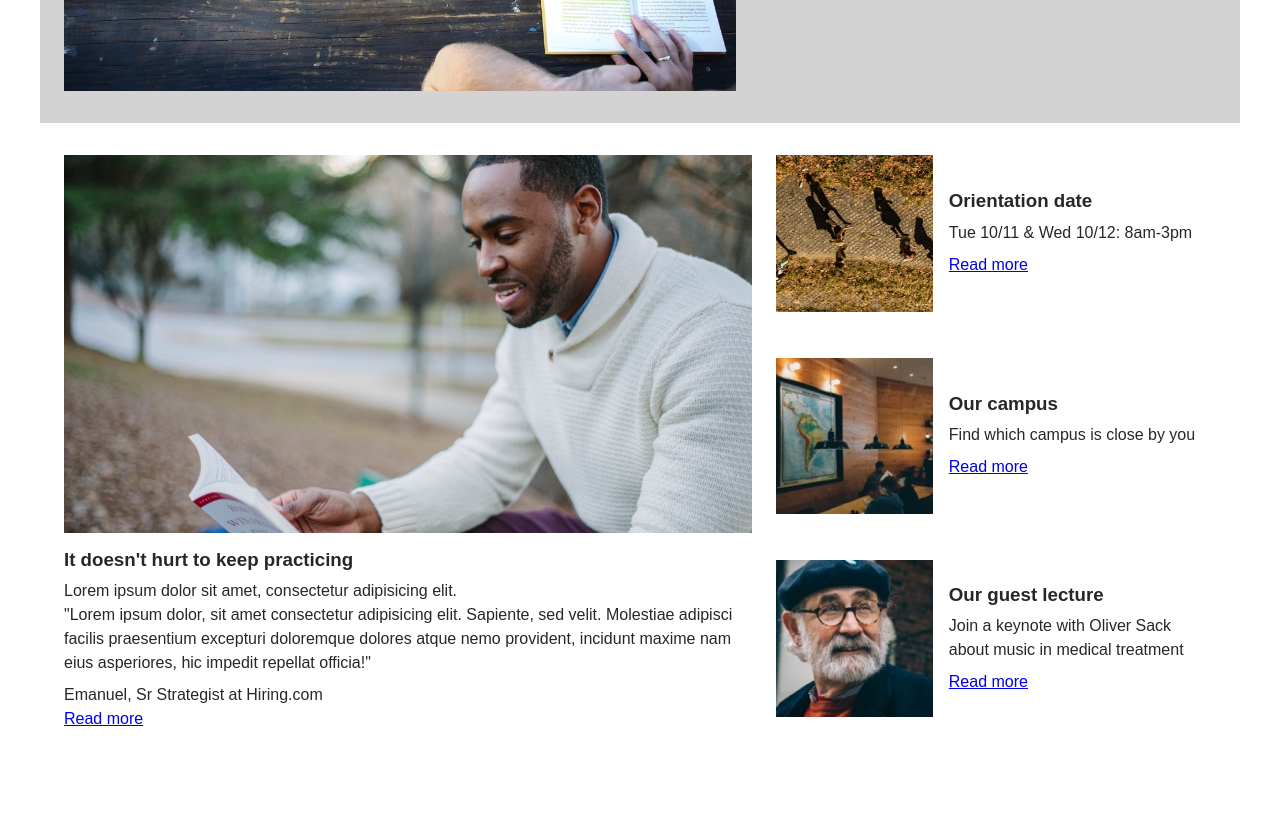
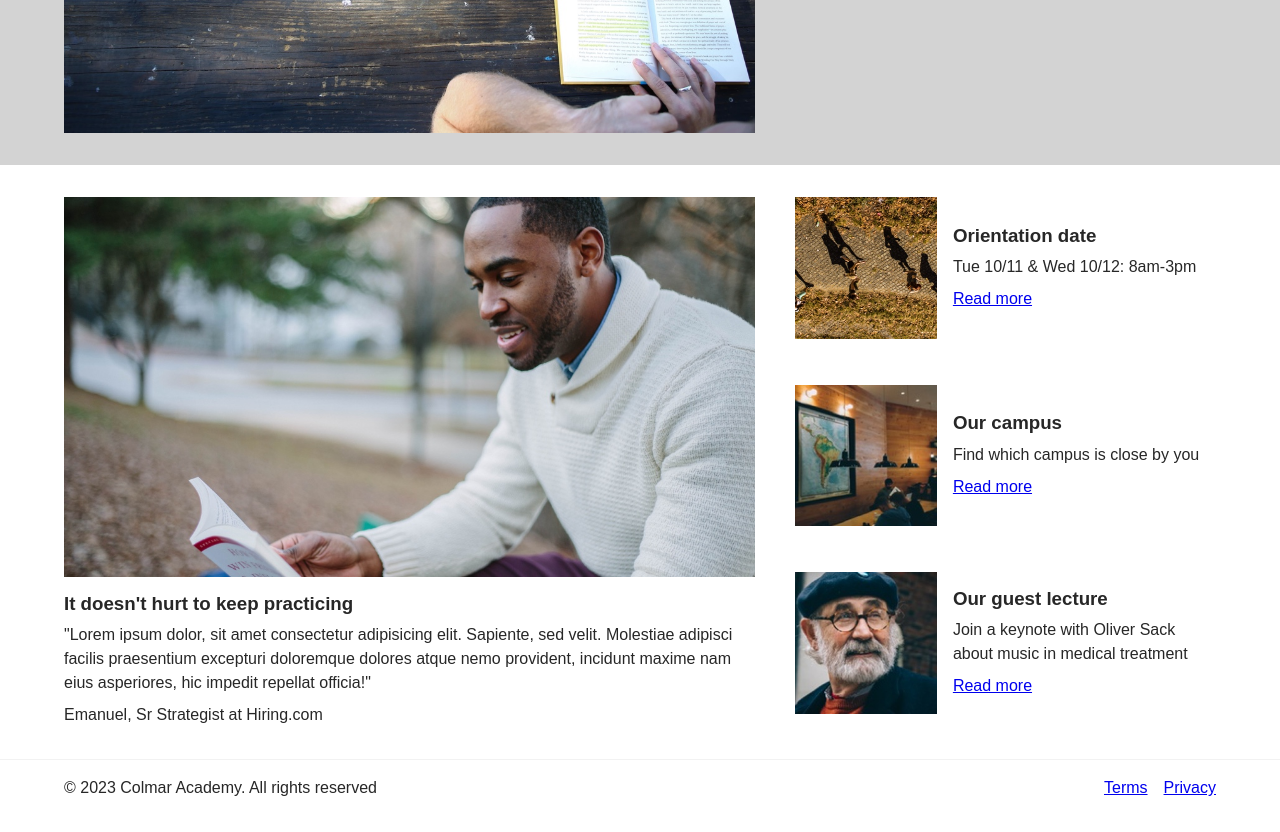
Before and after one commit to ffrosch/codecademy-colmar-academy, a plain HTML site: page index.html in a window 1280 px wide. Shown: the part 481-1313 px from the top of the page. Before the commit the page ends 1244 px from the top, so only its background shows below. Drawn offline with Linux system fonts and the light colour scheme.

Commit message:
feat: transform sections into nested grids
- makes styling section backgrounds over the whole viewport width possible

```diff
--- a/index.html
+++ b/index.html
@@ -21,7 +21,7 @@
   </head>
   <body>
     <header>
-      <nav>
+      <nav class="header__content">
         <menu role="presentation">
           <li>
             <a
@@ -68,6 +68,7 @@
     </header>
     <main>
       <section class="hero">
+        <div class="section__content">
           <img
             src="images/banner.jpg"
             alt="A group of people studying outside"
@@ -79,37 +80,41 @@
             </p>
             <button class="hero__cta">Start here</button>
           </div>
+        </div>
       </section>
       <section class="info">
-        <div class="info-card info-card--highlight">
-          <picture class="info-card__image-container">
+        <div class="section__content">
+          <div class="info__card info__card--highlight">
+            <picture class="info__card__image-container">
               <img
                 src="images/information-main.jpg"
                 alt="A man reading a textbook" />
             </picture>
-          <div class="info-card__content">
-            <h3 class="info-card__title">It doesn't hurt to keep practicing</h3>
-            <p class="info-card__preview">
+            <div class="info__card__content">
+              <h3 class="info__card__title">
+                It doesn't hurt to keep practicing
+              </h3>
+              <p class="info__card__preview">
                 Lorem ipsum dolor sit amet, consectetur adipisicing elit.
               </p>
-            <p class="info-card__text">
+              <p class="info__card__text">
                 "Lorem ipsum dolor, sit amet consectetur adipisicing elit.
                 Sapiente, sed velit. Molestiae adipisci facilis praesentium
-              excepturi doloremque dolores atque nemo provident, incidunt maxime
-              nam eius asperiores, hic impedit repellat officia!"
+                excepturi doloremque dolores atque nemo provident, incidunt
+                maxime nam eius asperiores, hic impedit repellat officia!"
               </p>
-            <p class="info-card__author">
+              <p class="info__card__author">
                 Emanuel, Sr Strategist at Hiring.com
               </p>
               <a
                 href="#"
-              class="info-card__link"
+                class="info__card__link"
                 >Read more</a
               >
             </div>
           </div>
-        <div class="info-card">
-          <picture class="info-card__image-container">
+          <div class="info__card">
+            <picture class="info__card__image-container">
               <source
                 media="(max-width: 759)"
                 srcset="images/information-orientation-mobile.jpg" />
@@ -120,20 +125,20 @@
                 src="images/information-orientation-mobile.jpg"
                 alt="Birds-eye view of a group of people walking along a path" />
             </picture>
-          <div class="info-card__content">
-            <h3 class="info-card__title">Orientation date</h3>
-            <p class="info-card__preview">Tue 10/11 & Wed 10/12: 8am-3pm</p>
-            <p class="info-card__text"></p>
-            <p class="info-card__author"></p>
+            <div class="info__card__content">
+              <h3 class="info__card__title">Orientation date</h3>
+              <p class="info__card__preview">Tue 10/11 & Wed 10/12: 8am-3pm</p>
+              <p class="info__card__text"></p>
+              <p class="info__card__author"></p>
               <a
                 href="#"
-              class="info-card__link"
+                class="info__card__link"
                 >Read more</a
               >
             </div>
           </div>
-        <div class="info-card">
-          <picture class="info-card__image-container">
+          <div class="info__card">
+            <picture class="info__card__image-container">
               <source
                 media="(max-width: 759)"
                 srcset="images/information-campus-mobile.jpg" />
@@ -144,20 +149,22 @@
                 src="images/information-campus-mobile.jpg"
                 alt="A classroom" />
             </picture>
-          <div class="info-card__content">
-            <h3 class="info-card__title">Our campus</h3>
-            <p class="info-card__preview">Find which campus is close by you</p>
-            <p class="info-card__text"></p>
-            <p class="info-card__author"></p>
+            <div class="info__card__content">
+              <h3 class="info__card__title">Our campus</h3>
+              <p class="info__card__preview">
+                Find which campus is close by you
+              </p>
+              <p class="info__card__text"></p>
+              <p class="info__card__author"></p>
               <a
                 href="#"
-              class="info-card__link"
+                class="info__card__link"
                 >Read more</a
               >
             </div>
           </div>
-        <div class="info-card">
-          <picture class="info-card__image-container">
+          <div class="info__card">
+            <picture class="info__card__image-container">
               <source
                 media="(max-width: 759)"
                 srcset="images/information-guest-lecture-mobile.jpg" />
@@ -168,22 +175,29 @@
                 src="images/information-guest-lecture-mobile.jpg"
                 alt="Portrait of a guest lecturer" />
             </picture>
-          <div class="info-card__content">
-            <h3 class="info-card__title">Our guest lecture</h3>
-            <p class="info-card__preview">
+            <div class="info__card__content">
+              <h3 class="info__card__title">Our guest lecture</h3>
+              <p class="info__card__preview">
                 Join a keynote with Oliver Sack about music in medical treatment
               </p>
-            <p class="info-card__text"></p>
-            <p class="info-card__author"></p>
+              <p class="info__card__text"></p>
+              <p class="info__card__author"></p>
               <a
                 href="#"
-              class="info-card__link"
+                class="info__card__link"
                 >Read more</a
               >
             </div>
           </div>
+        </div>
       </section>
     </main>
-    <footer></footer>
+    <footer>
+      <div class="footer__content">
+        <span>&copy 2023 Colmar Academy. All rights reserved</span>
+        <a href="#">Terms</a>
+        <a href="#">Privacy</a>
+      </div>
+    </footer>
   </body>
 </html>
--- a/style.css
+++ b/style.css
@@ -21,20 +21,29 @@ header {
   background: white;
 }
 
-header > nav {
+footer {
+  border-top: 1px solid hsla(0, 0%, 50%, 0.1);
+}
+
+.header__content,
+.footer__content {
   width: 100%;
   max-width: 1200px;
   margin: auto;
 }
 
+.footer__content {
+  display: flex;
+  gap: 1rem;
+  padding: 1rem 1.5rem 2rem;
+}
+
+.footer__content > :first-child {
+  margin-right: auto;
+}
+
 main {
   margin-top: 4rem;
-  display: grid;
-  grid-template-columns: 1fr min(1200px, 100%) 1fr;
-}
-
-main > * {
-  grid-column: 2;
 }
 
 menu {
@@ -51,6 +60,20 @@ menu img {
   height: 2rem;
   width: 2rem;
   display: inline-block;
+}
+
+section {
+  display: grid;
+  grid-template-columns: 1fr min(1200px, 100%) 1fr;
+}
+
+section > .section__content {
+  grid-column: 2;
+  padding: 2rem 1rem;
+}
+
+section.hero > .section__content {
+  padding: 0;
 }
 
 .desktop {
@@ -76,7 +99,6 @@ menu img {
 
 .hero__content {
   padding: 2rem 1rem;
-  margin: 0;
 }
 
 .hero__title {
@@ -109,54 +131,65 @@ menu img {
   filter: brightness(1.2);
 }
 
-.info {
+.info > .section__content {
   display: grid;
   grid-template-columns: 1fr;
   align-items: flex-start;
-
-  padding: 1rem 0;
+  gap: 2rem 2.5rem;
 }
 
-.info-card {
+.info__card {
   display: flex;
   flex-wrap: wrap;
   align-items: center;
-  row-gap: 1rem;
-  padding: 1rem;
+  gap: 1rem;
 }
 
-.info-card--highlight {
+.info__card--highlight {
   display: none;
 }
 
-.info-card__image-container {
+.info__card__image-container {
   height: auto;
   width: 100%;
   align-self: flex-start;
 }
 
-.info-card__image-container > img {
+.info__card__image-container > img {
   object-fit: contain;
 }
 
-.info-card__content {
+.info__card__content {
   padding: 0 1rem;
+  display: flex;
+  flex-direction: column;
+  gap: 0.5rem;
 }
 
-.info-card__title {
-  padding-bottom: 0.5rem;
+.info__card__title {
 }
 
-.info-card__preview {
+.info__card__preview {
 }
 
-.info-card__text {
-  padding-bottom: 0.5rem;
+.info__card__text {
+  display: none;
+}
+
+.info__card__author {
+  display: none;
+}
+
+.info__card__link {
 }
 
 @media screen and (min-width: 760px) {
   menu li:first-child {
     margin-right: auto;
+  }
+
+  section > .section__content {
+    padding: 2rem 1.5rem !important;
   }
 
   .desktop {
@@ -176,7 +209,7 @@ menu img {
     width: 3rem;
   }
 
-  .hero {
+  section.hero > .section__content {
     display: flex;
   }
 
@@ -185,40 +218,44 @@ menu img {
     flex-direction: column;
     justify-content: center;
     max-width: 40ch;
+    padding: 2rem 1.5rem;
   }
 
   .hero__image {
     aspect-ratio: 4 / 3;
     width: 60%;
-    padding: 2rem 1.5rem;
   }
 
-  .info {
-    grid-template-columns: 60% 40%;
+  section.info > .section__content {
+    grid-template-columns: 60% 1fr;
   }
 
-  .info-card {
+  .info__card {
     flex-wrap: nowrap;
     grid-column: 2;
   }
 
-  .info-card--highlight {
+  .info__card--highlight {
     display: grid;
     flex-wrap: wrap;
     grid-column: 1;
     grid-row: span 3;
-    padding: 1rem 0.5rem 1rem 1.5rem;
   }
 
-  .info-card__image-container {
-    flex: 0 0 35%;
+  .info__card--highlight :is(.info__card__author, .info__card__text) {
+    display: block;
   }
 
-  .info-card__content {
-    flex: 0 0 65%;
+  .info__card--highlight :is(.info__card__preview, .info__card__link) {
+    display: none;
   }
 
-  .info-card--highlight > .info-card__content {
+  .info__card__image-container {
+    flex: 0 1 35%;
+  }
+
+  .info__card__content {
+    flex: 0 1 65%;
     padding: 0;
   }
 }
```
Lines whose indentation alone changed are shown as unchanged.
